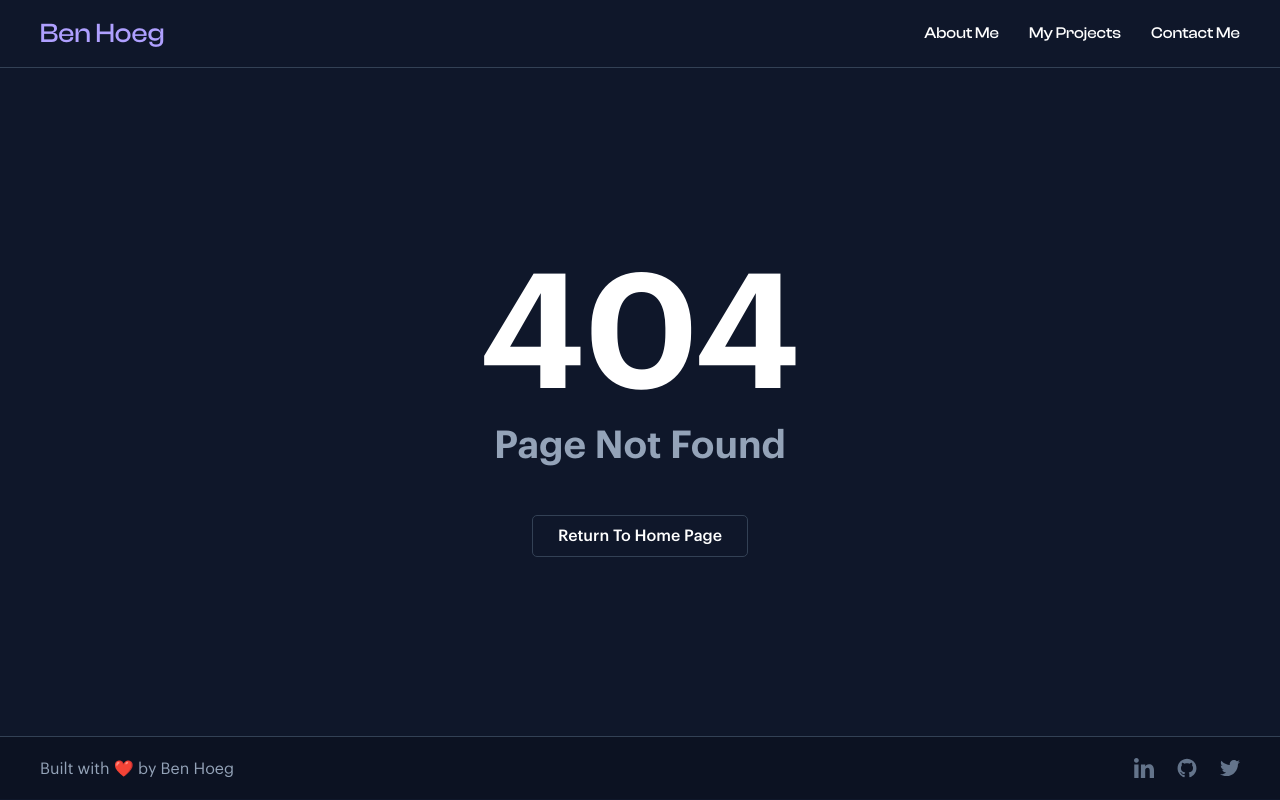
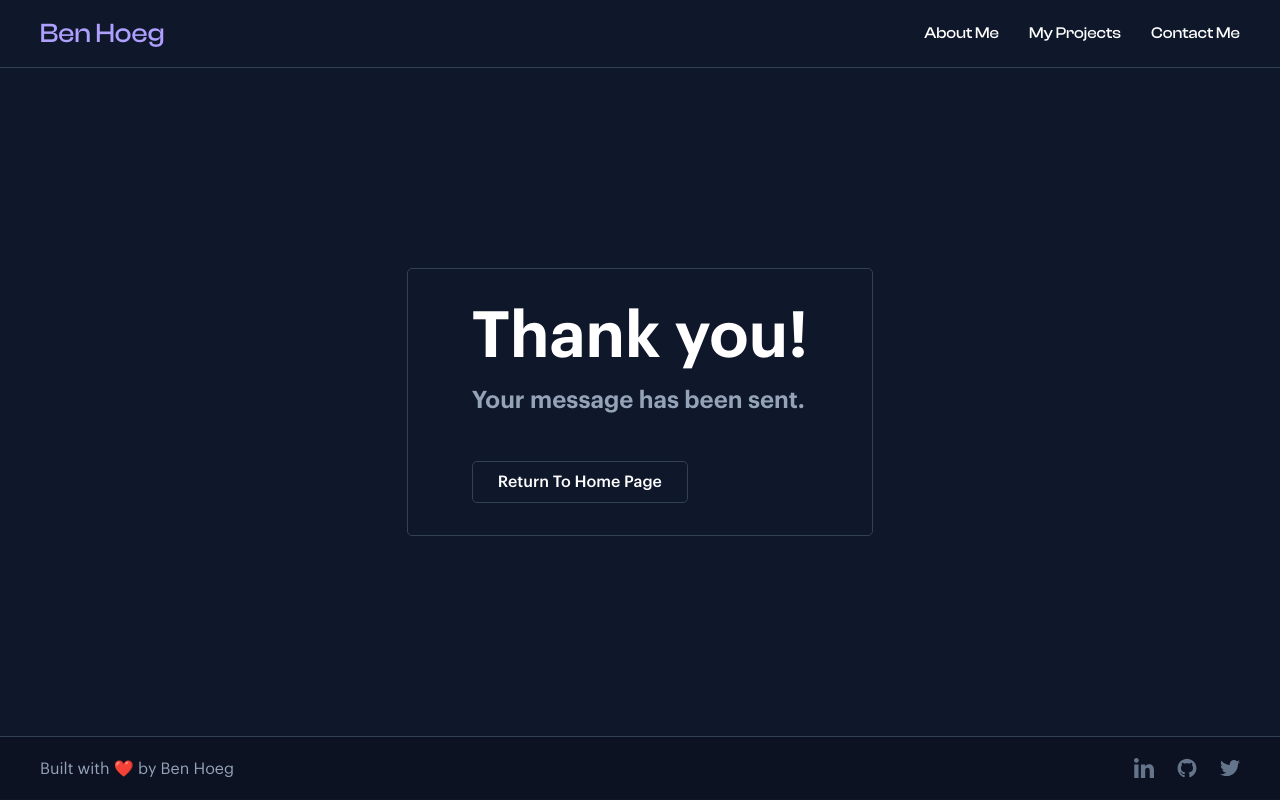
Before and after one commit to benlikescode/portfolio, a Next.js app: page /success in a window 1280 px wide. Before the commit this address had no page. Built offline with nearby package versions, Linux system fonts and the light colour scheme.

Commit message:
Added custom success page + removed api folder

```diff
--- a/components/Sections/Contact/Contact.tsx
+++ b/components/Sections/Contact/Contact.tsx
@@ -33,7 +33,7 @@ const Contact: FC = () => {
           </div>
         </section>
 
-        <form className="contactForm" name="contact" method="POST" action="/" data-netlify="true">
+        <form className="contactForm" name="contact" method="POST" action="/success" data-netlify="true">
           <input type="hidden" name="form-name" value="contact" />
           <div className="topInputs">
             <Input
--- a/pages/api/hello.ts
+++ /dev/null
@@ -1,13 +0,0 @@
-// Next.js API route support: https://nextjs.org/docs/api-routes/introduction
-import type { NextApiRequest, NextApiResponse } from 'next'
-
-type Data = {
-  name: string
-}
-
-export default function handler(
-  req: NextApiRequest,
-  res: NextApiResponse<Data>
-) {
-  res.status(200).json({ name: 'John Doe' })
-}
--- /dev/null
+++ b/pages/success.tsx
@@ -0,0 +1,78 @@
+import type { NextPage } from 'next'
+import Head from 'next/head'
+import { Navbar, Footer } from '../components/Sections'
+import styled from 'styled-components'
+import Link from 'next/link'
+
+const StyledMain = styled.main`
+  min-height: calc(100vh - 68px - 63.59px);
+  display: flex;
+  align-items: center;
+  justify-content: center;
+`
+
+const StyledTitle = styled.h1`
+  color: var(--color1);
+  font-size: clamp(2rem, 10vw, 4rem);
+`
+
+const StyledSubTitle = styled.h2`
+  color: var(--color2);
+  font-size: clamp(1.5rem, 1vw, 3rem);
+`
+
+const HomeButton = styled.button`
+  display: flex;
+  align-items: center;
+  justify-content: center;
+  border-radius: 5px;
+  height: 42px;
+  padding: 0 25px;
+  font-size: 1rem;
+  font-weight: 500;
+  width: 100%;
+  user-select: none;
+  background-color: transparent;
+  border: 1px solid var(--borderColor);
+  width: fit-content;
+  color: var(--color1);
+  margin-top: 2rem;
+`
+
+const StyledBox = styled.div`
+  border: 1px solid var(--borderColor);
+  padding: 2rem 4rem;
+  border-radius: 5px;
+  display: flex;
+  flex-direction: column;
+  gap: 1rem;
+`
+
+const ThanksPage: NextPage = () => {
+  return (
+    <>
+      <Head>
+        <title>Thank You!</title>
+      </Head>
+
+      <Navbar />
+
+      <StyledMain>
+        <StyledBox>
+          <StyledTitle>Thank you!</StyledTitle>
+
+          <StyledSubTitle>Your message has been sent.</StyledSubTitle>
+
+          <Link href="/">
+            <HomeButton>Return To Home Page</HomeButton>
+          </Link>
+
+        </StyledBox>
+      </StyledMain>
+
+      <Footer />
+    </>
+  )
+}
+
+export default ThanksPage
```
